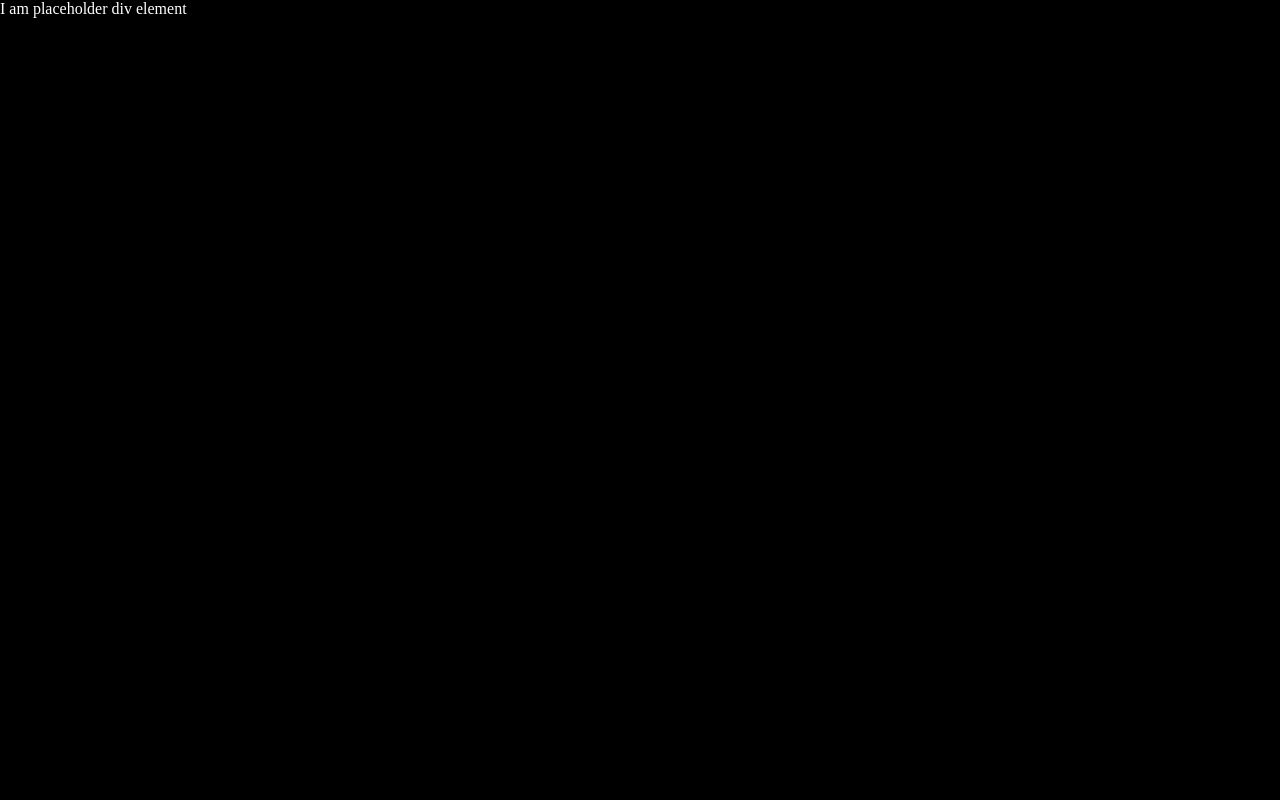
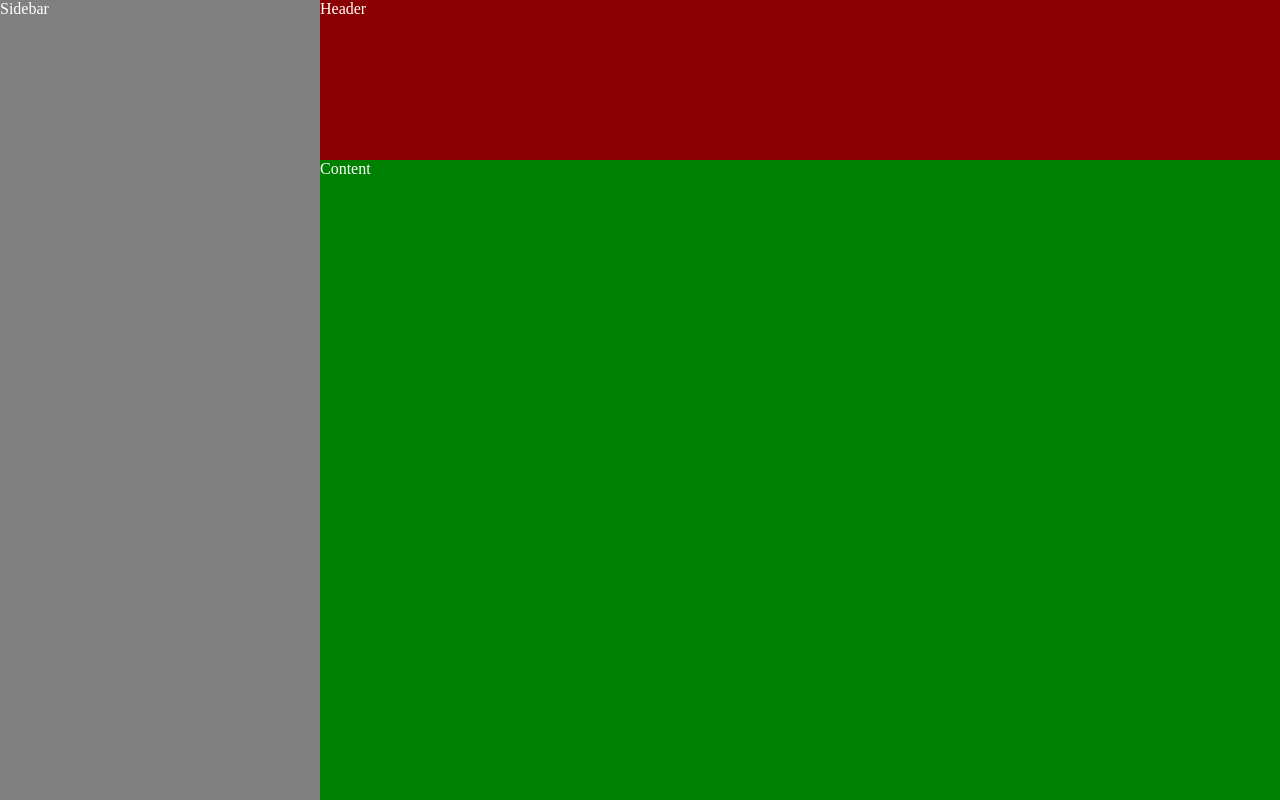
Before and after one commit to PaleCoder777/odin_admin-dashboard, a plain HTML site: page index.html in a window 1280 px wide. Drawn offline with Linux system fonts and the light colour scheme.

Commit message:
Create sidebar, header, content grid layout

```diff
--- a/index.html
+++ b/index.html
@@ -8,7 +8,21 @@
     <script src="script.js" defer></script>
 </head>
 <body>
-    <div>I am placeholder div element</div>
+    <div class="bodyGrid">
+        <section class="sidebar">Sidebar
+
+        </section>
+
+        <section class="main">
+            <section class="header">Header
+
+            </section>
+
+            <section class="content">Content
+
+            </section>
+        </section>
+    </div>
 
 </body>
 </html>
--- a/styles.css
+++ b/styles.css
@@ -17,4 +17,32 @@ body {
     color: white;
 }
 
-/* ----- Something ----- */
+/* ----- Body Div Outer Grid ----- */
+.bodyGrid {
+    width: 100%;
+    height: 100%;
+    display: grid;
+    grid-template: 1fr / 1fr 3fr;
+}
+
+.sidebar {
+    background-color: gray;
+}
+
+.main {
+    background-color: darkgreen;
+}
+
+/* Main section SubGrid Lvl 1 */
+.main {
+    display: grid;
+    grid-template: 1fr 4fr / 1fr;
+}
+
+.header {
+    background-color: darkred;
+}
+
+.content {
+    background-color: green;
+}
```
